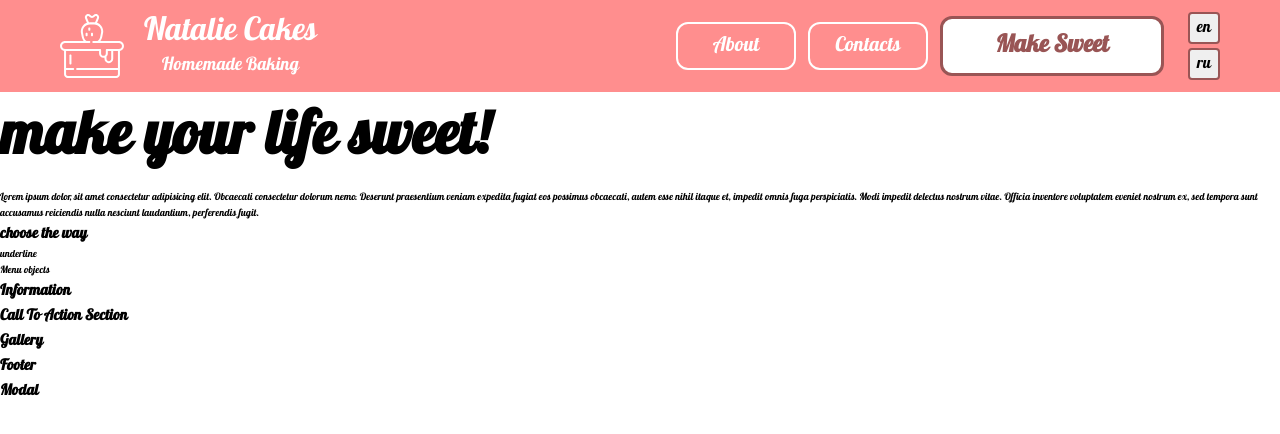
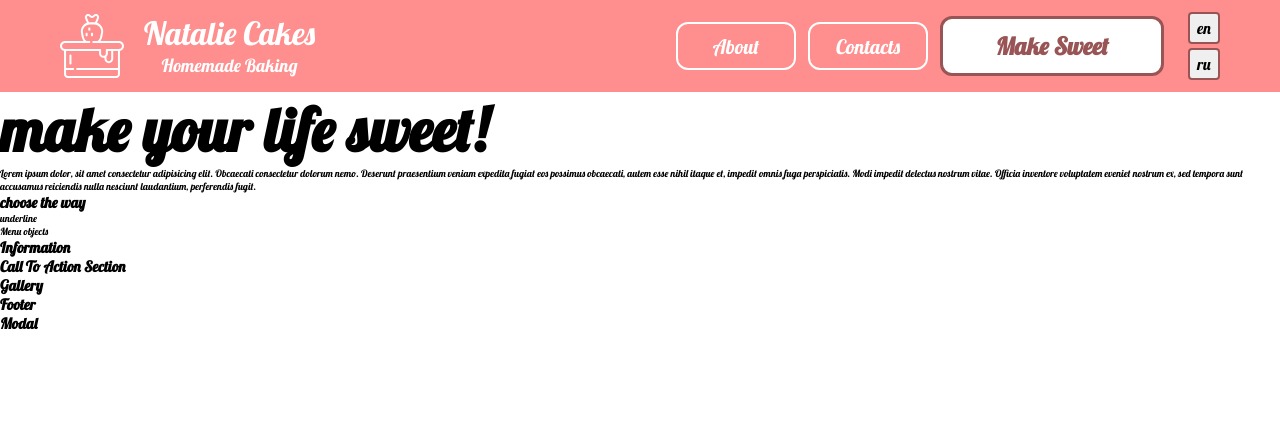
Before and after one commit to AndrewShmorhunGit/natalie-cakes, a React (Create React App) app: page / in a window 1280 px wide. Shown: the top 434 px of the page. Built offline with nearby package versions, Linux system fonts and the light colour scheme.

Commit message:
fonts setup

```diff
--- a/src/components/imports.ts
+++ b/src/components/imports.ts
@@ -6,7 +6,7 @@ import { Information } from "./information/Information";
 import { Modal } from "./modals/Modal";
 import { Navigation } from "./navigation/Navigation";
 import { Cart } from "./cart/Cart";
-
+import { MainLogo } from "./logos/Logos";
 export {
   CallToAction,
   Footer,
@@ -16,4 +16,5 @@ export {
   Modal,
   Navigation,
   Cart,
+  MainLogo,
 };
--- a/src/components/lib/Components.tsx
+++ b/src/components/lib/Components.tsx
@@ -45,9 +45,8 @@ const buttonVariants: any = {
 
 const Button = styled.button(
   {
-    // padding: "1.2rem 2.4rem",
     borderRadius: "1.2rem",
-    fontFamily: "Galada",
+    fontFamily: "inherit",
     fontStyle: "normal",
     fontWeight: "400",
     transition: "all 0.5s ease",
@@ -62,6 +61,7 @@ const Button = styled.button(
     },
   },
   ({ variant = "secondary" }: { variant: string }) => buttonVariants[variant]
+  // ({language = 'en'}: {language: string}) => languageBtnVariants[language],
 );
 
 const MainHeader = styled.h1({
@@ -80,7 +80,6 @@ function MainLogoText({
       className={css({
         transition: "all 0.5s ease",
         color: textColor,
-        // ...fonts.fontsLancelot,
         ...flexCenter,
         flexDirection: "column",
         gap: "0.8rem",
--- a/src/components/navigation/Navigation.tsx
+++ b/src/components/navigation/Navigation.tsx
@@ -1,19 +1,15 @@
 import { Button, MainLogoText } from "components/lib/Components";
-import { MainLogo } from "components/logos/Logos";
+import { MainLogo } from "components/imports";
 import { css } from "@emotion/css";
 import { container, colorSys, mq } from "styles/imports";
 import { EmotionJSX } from "@emotion/react/types/jsx-namespace";
 import { IContentBox } from "interfaces/IContent";
-// import { useState } from "react";
-// import { content } from "content/content";
 
 export function Navigation({
   contentBox,
 }: {
   contentBox: IContentBox;
 }): EmotionJSX.Element {
-  // Component
-
   return (
     <div
       className={css({
--- a/src/content/content.ts
+++ b/src/content/content.ts
@@ -25,7 +25,7 @@ const contentRu: IInnerContent = {
   // Navigation
   about: "про нас",
   contacts: "контакты",
-  makeSweet: "подсластить",
+  makeSweet: "подсластить!",
   // Hero
   mainHeader: "сделай свой день действительно сладким!",
   text: "слоган",
--- a/src/index.css
+++ b/src/index.css
@@ -1,19 +1,4 @@
 /* Global */
-
-* {
-  margin: 0;
-  padding: 0;
-  box-sizing: border-box;
-}
-
-html {
-  font-size: 62.5%;
-}
-
-body {
-  font-family: "Galada", "Lucida Sans", "Lucida Sans Regular", "Lucida Grande",
-    "Lucida Sans Unicode", Geneva, Verdana, sans-serif;
-}
 
 /*Fonts*/
 
@@ -31,4 +16,26 @@ body {
   font-style: normal;
 }
 
+@font-face {
+  font-family: "Lobster";
+  src: url("./styles/fonts/Lobster/Lobster-Regular.ttf");
+  font-weight: normal;
+  font-style: normal;
+}
+
+* {
+  margin: 0;
+  padding: 0;
+  box-sizing: border-box;
+}
+
+html {
+  font-size: 62.5%;
+}
+
+body {
+  font-family: "Lobster", "Galada", "Franklin Gothic Medium", "Arial Narrow",
+    Arial, sans-serif;
+}
+
 /* Custom Classes */
--- a/src/styles/global.ts
+++ b/src/styles/general.ts
@@ -14,17 +14,10 @@ export const container = {
 
 // FONTS
 
-const fontsLancelot = {
-  fontFamily: "Lancelot",
-  fontWight: "normal",
-  fontStyle: "normal",
-};
-
 const fontsGalada = {
   fontFamily: "Galada",
 };
 
 export const fonts = {
-  fontsLancelot,
   fontsGalada,
 };
--- a/src/styles/imports.ts
+++ b/src/styles/imports.ts
@@ -1,6 +1,6 @@
 import { colorSys } from "./colors";
 import { mq } from "./media-queries";
-import { flexCenter, container, fonts } from "./global";
+import { flexCenter, container, fonts } from "./general";
 import { appShadows } from "./shadow";
 
 export { colorSys, mq, flexCenter, container, appShadows, fonts };
```
Also changed, not shown: src/styles/fonts/Lobster/Lobster-Regular.ttf (added).
